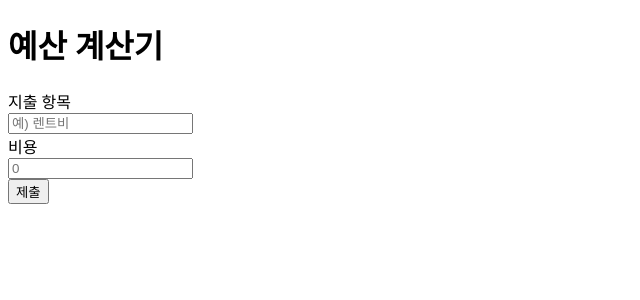
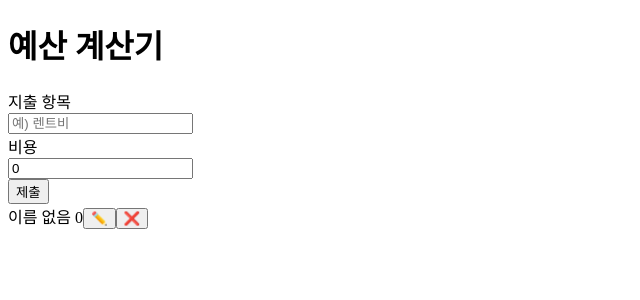
Before and after one commit to stop0ho/Budget-Calculator, a React (Create React App) app in the folder budget-calculator/: page / in a window 1280 px wide. Both pictures are taken after a click on the button "제출". Shown: the top 300 px of the page, without its empty margins (0-640 px from the left). Built offline with nearby package versions, Linux system fonts and the light colour scheme.

Commit message:
Feat: 항목 삭제 기능 구현
x 버튼 누르면 삭제되게끔

```diff
--- a/budget-calculator/src/App.js
+++ b/budget-calculator/src/App.js
@@ -1,16 +1,25 @@
 import { useState } from 'react';
 import './App.css';
 import Form from './components/Form.js';
+import Lists from './components/Lists';
 
 function App() {
   const [name, setName] = useState('');
-  const [amount, setAmount] = useState('');
+  const [amount, setAmount] = useState(0);
+  const [budget, setBudget] = useState([]);
 
   const handleOnclick = (e) => {
-    e.preventDefault();
     console.log(name, amount);
+    const newItem = {
+      id: Date.now(),
+      name: name !== '' ? name : '이름 없음',
+      amount: amount,
+    };
+    setBudget((prev) => [...prev, newItem]);
+
     setName('');
-    setAmount('');
+    setAmount(0);
+    console.log('아이템이 생성되었습니다');
   };
 
   const handleName = (e) => {
@@ -19,6 +28,11 @@ function App() {
 
   const handleAmount = (e) => {
     setAmount(e.target.value);
+  };
+
+  const handleDeleteBtn = (id) => {
+    let newBudget = budget.filter((data) => data.id !== id);
+    setBudget(newBudget);
   };
   return (
     <div>
@@ -30,6 +44,7 @@ function App() {
         handleAmount={handleAmount}
         handleOnclick={handleOnclick}
       />
+      <Lists budget={budget} handleDeleteBtn={handleDeleteBtn} />
     </div>
   );
 }
--- a/budget-calculator/src/components/Form.js
+++ b/budget-calculator/src/components/Form.js
@@ -10,6 +10,7 @@ const Form = ({ name, amount, handleName, handleAmount, handleOnclick }) => {
         <div>
           <div>지출 항목</div>
           <input
+            type='text'
             onChange={handleName}
             value={name}
             onFocus={() => {
@@ -17,6 +18,7 @@ const Form = ({ name, amount, handleName, handleAmount, handleOnclick }) => {
             }}
             onBlur={() => setIsNameClicked(false)}
             placeholder={isNameClicked === true ? '' : '예) 렌트비'}
+            required
           ></input>
         </div>
         <div>
@@ -29,6 +31,7 @@ const Form = ({ name, amount, handleName, handleAmount, handleOnclick }) => {
             }}
             onBlur={() => setIsAmountClicked(false)}
             placeholder={isAmountClicked === true ? '' : '0'}
+            type='number'
           ></input>
         </div>
       </div>
--- /dev/null
+++ b/budget-calculator/src/components/Lists.js
@@ -0,0 +1,12 @@
+import React from 'react';
+
+export default function Lists({ budget, handleDeleteBtn }) {
+  return budget.map((item) => (
+    <div key={item.id}>
+      <span>{item.name} </span>
+      <span>{item.amount}</span>
+      <button>✏️</button>
+      <button onClick={() => handleDeleteBtn(item.id)}>❌</button>
+    </div>
+  ));
+}
```
